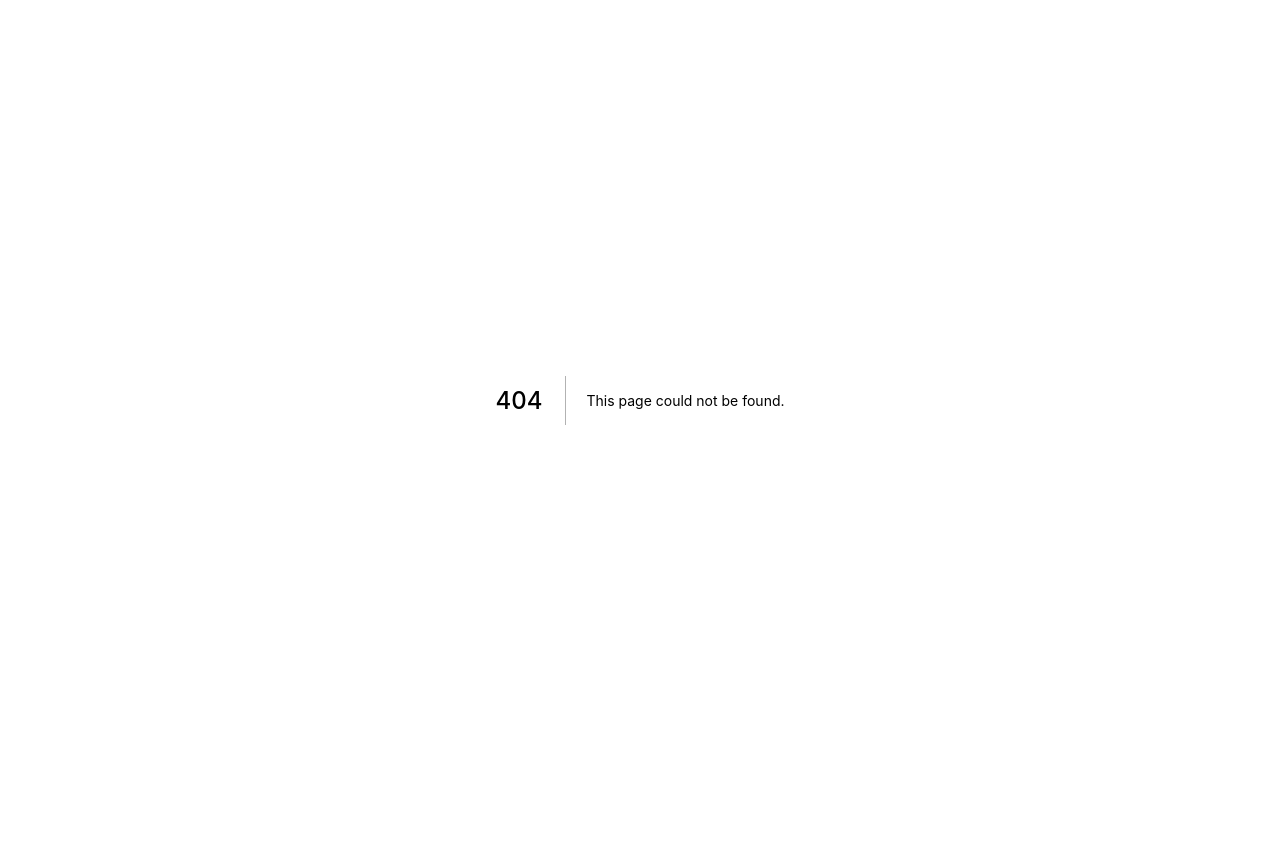
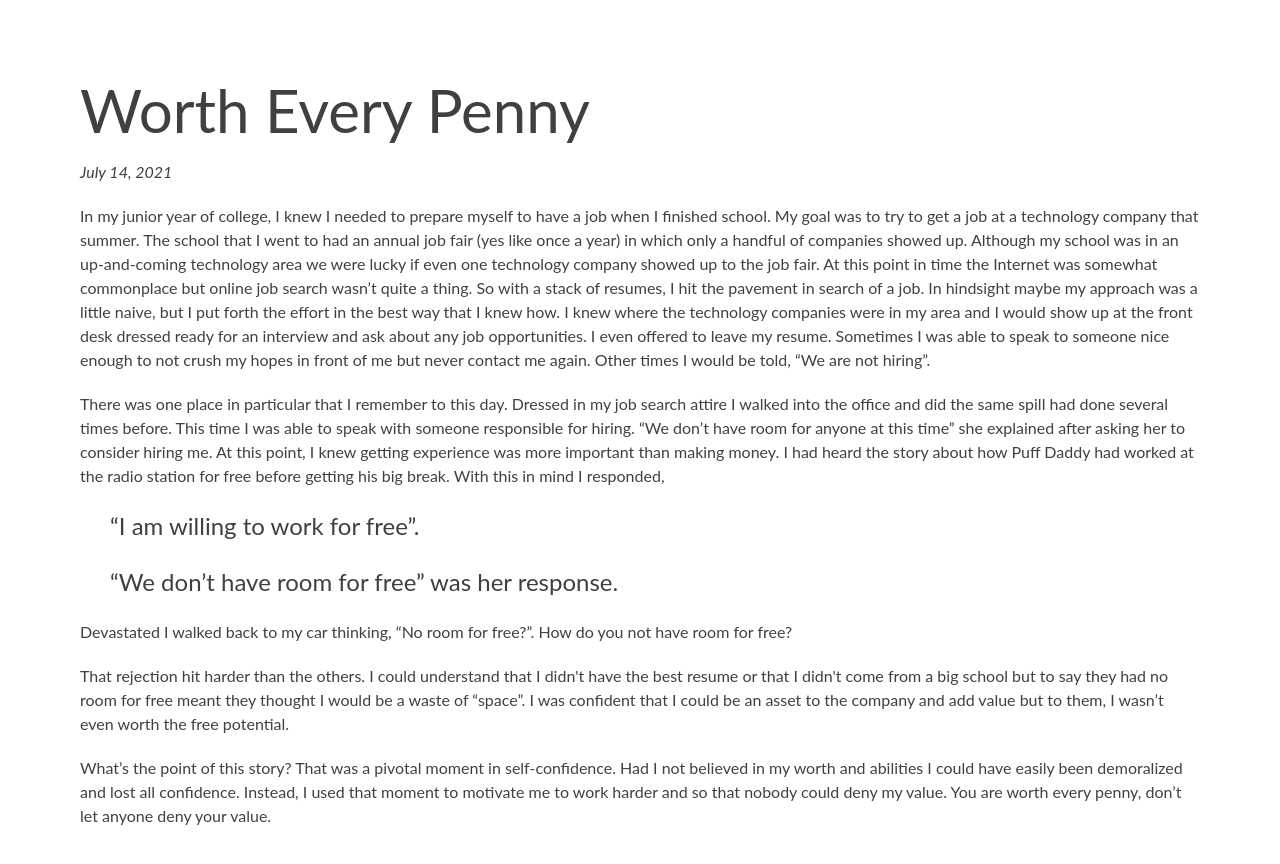
Before and after one commit to jasonericdavis/jasonericdavis.dev-v2, a Next.js app: page /blog/worth-every-penny in a window 1280 px wide. Before the commit this address had no page. Shown: the top 864 px of the page. Before the commit the page ends 800 px from the top, so only its background shows below. Built offline with nearby package versions, Linux system fonts and the light colour scheme.

Commit message:
Added worth every penny post

```diff
--- a/components/layouts/article.tsx
+++ b/components/layouts/article.tsx
@@ -8,7 +8,8 @@ const Article = ({children, meta}) => {
                 h3: (props) => <><h3 {...props} className="font-bold mt-5"/><hr/></>,
                 p: (props) => <p {...props} className="my-5" />,
                 ol: (props) => <ol {...props} className="my-5" />,
-                li: (props) => <li {...props} className="my-2 list-disc"  />
+                li: (props) => <li {...props} className="my-2 list-disc"  />,
+                blockquote: (props) => <blockquote {...props} style={{marginLeft: 30, fontSize: 'x-large'}}/>
              }}>
             <article className="mx-20 my-20 text-gray-700">
                 <h1 className="my-5">{meta.title}</h1>
--- /dev/null
+++ b/pages/blog/worth-every-penny.mdx
@@ -0,0 +1,34 @@
+import Layout from '../../components/layouts/article'
+
+export const meta = {
+  title: 'Worth Every Penny',
+  published: 'July 14, 2021'
+}
+
+In my junior year of college, I knew I needed to prepare myself to have a job when I finished school. My goal was to try to get a job at a technology company that summer.
+The school that I went to had an annual job fair (yes like once a year) in which only a handful of companies showed up.
+Although my school was in an up-and-coming technology area we were lucky if even one technology company showed up to the job fair.
+At this point in time the Internet was somewhat commonplace but online job search wasn’t quite a thing.
+So with a stack of resumes, I hit the pavement in search of a job. In hindsight maybe my approach was a little naive, but I put forth the effort in the best way that I knew how.
+I knew where the technology companies were in my area and I would show up at the front desk dressed ready for an interview and ask about any job opportunities. I even offered to leave my resume.
+Sometimes I was able to speak to someone nice enough to not crush my hopes in front of me but never contact me again. Other times I would be told, “We are not hiring”.
+
+There was one place in particular that I remember to this day. Dressed in my job search attire I walked into the office and did the same spill had done several times before.
+This time I was able to speak with someone responsible for hiring. “We don’t have room for anyone at this time” she explained after asking her to consider hiring me.
+At this point, I knew getting experience was more important than making money. I had heard the story about how Puff Daddy had worked at the radio station for free before getting his big break.
+With this in mind I responded,
+
+>“I am willing to work for free”.
+
+> “We don’t have room for free” was her response.
+
+Devastated I walked back to my car thinking, “No room for free?”. How do you not have room for free?
+
+That rejection hit harder than the others. I could understand that I didn't have the best resume or that I didn't come from a big school but to say they had no room for free meant they thought I would be a waste of “space”.
+I was confident that I could be an asset to the company and add value but to them, I wasn’t even worth the free potential.
+
+What’s the point of this story? That was a pivotal moment in self-confidence. Had I not believed in my worth and abilities I could have easily been demoralized and lost all confidence.
+Instead, I used that moment to motivate me to work harder and so that nobody could deny my value. You are worth every penny, don’t let anyone deny your value.
+
+
+export default ({ children }) => <Layout meta={meta}>{children}</Layout>
```
